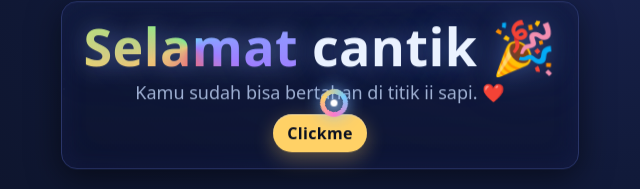
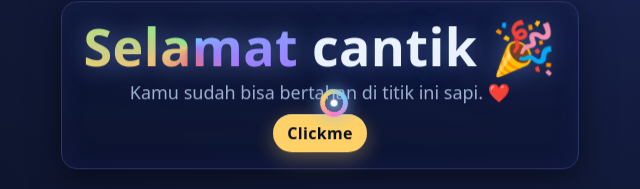
Before and after one commit to Rio3zN9G/Gak-tau-apa, a plain HTML site: page index.html in a window 1280 px wide. Shown: the part 311-500 px from the top of the page, 320-960 px from the left. Drawn offline with Linux system fonts and the light colour scheme.

Commit message:
Update index.html

```diff
--- a/index.html
+++ b/index.html
@@ -96,7 +96,7 @@
   <main class="hero" role="main">
     <section class="card">
       <h1><span class="big">Selamat</span> cantik 🎉</h1>
-      <p class="sub">Kamu sudah bisa bertahan di titik ii sapi. ❤️</p>
+      <p class="sub">Kamu sudah bisa bertahan di titik ini sapi. ❤️</p>
       <a class="cta" href="s.jpg" target="_blank" rel="noopener">Clickme</a>
     </section>
   </main>
```
